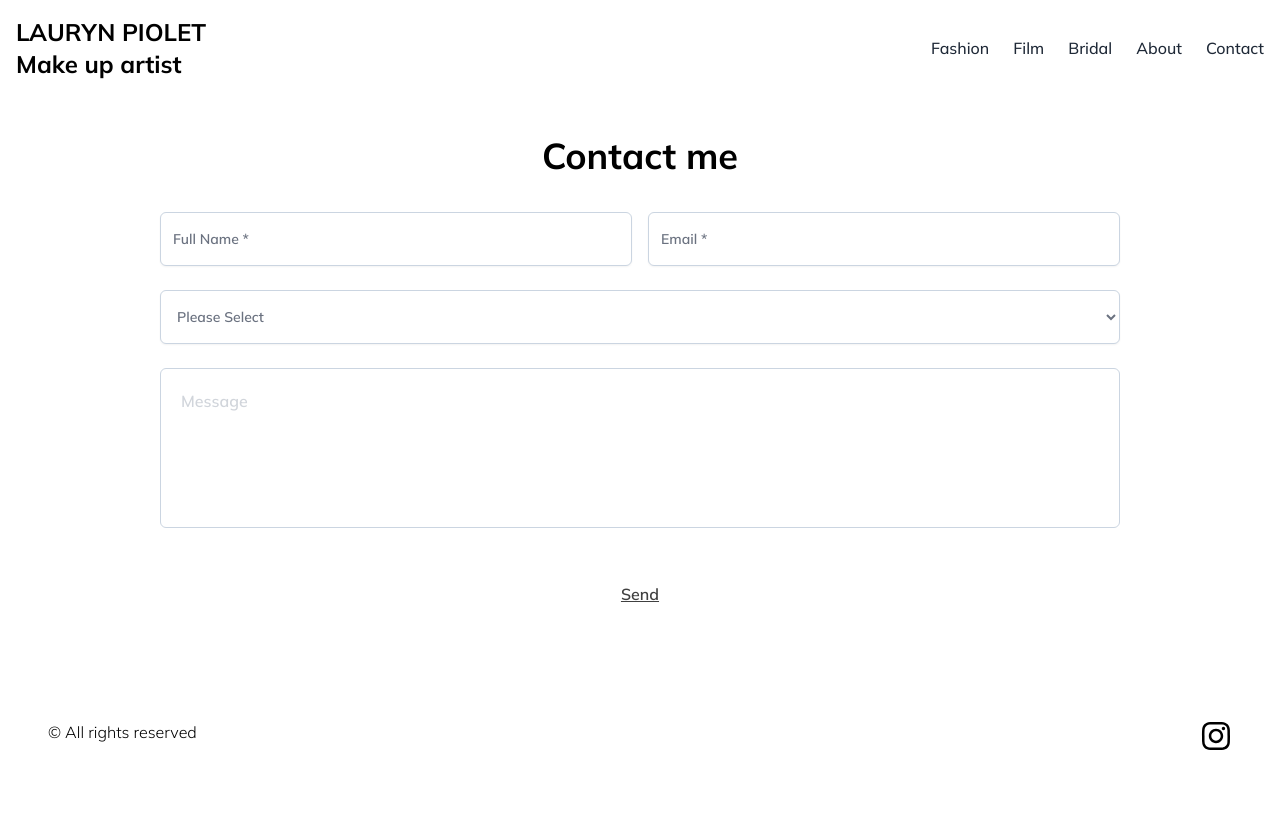
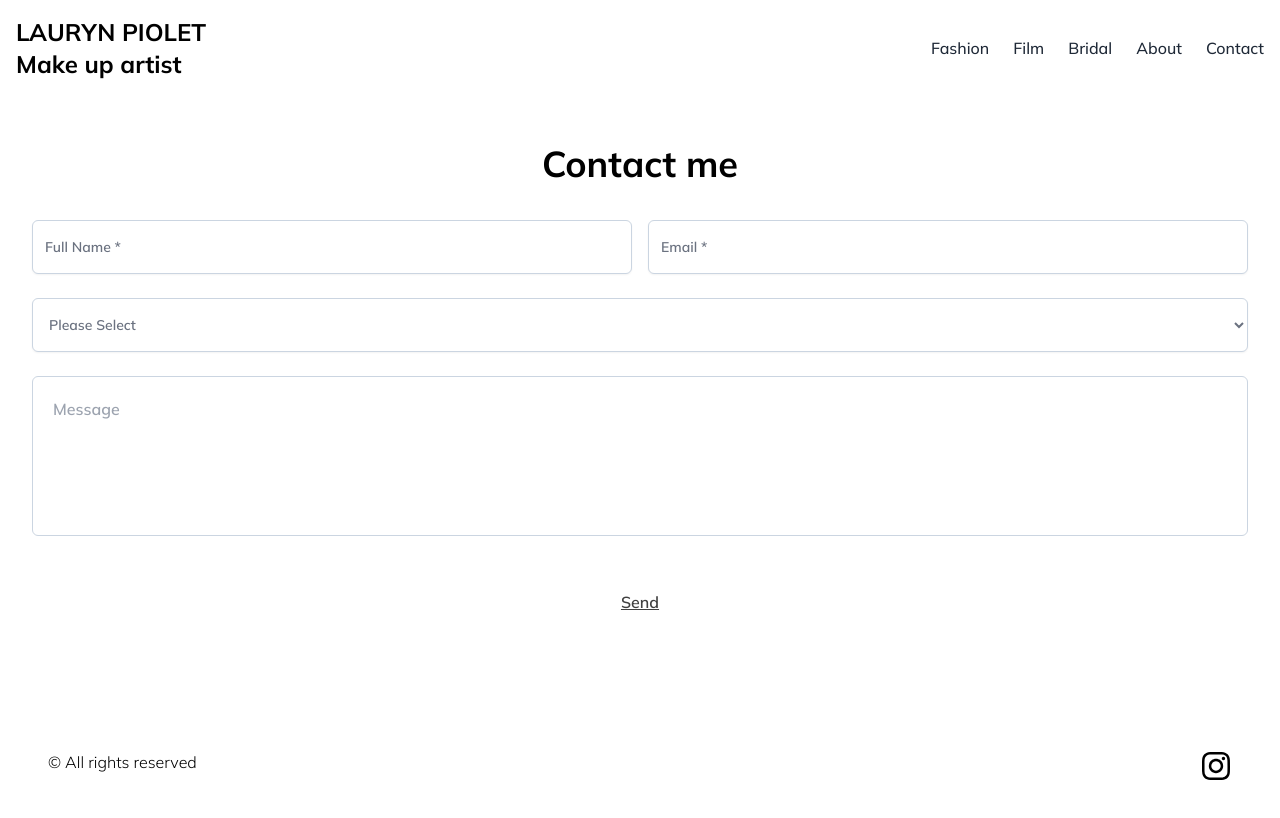
Before and after one commit to ava-hip/lauryn-piolet-mua, an Angular app: page /contact in a window 1280 px wide. Shown: the top 818 px of the page. Built offline with nearby package versions, Linux system fonts and the light colour scheme.

Commit message:
fix: footer style for screen component

```diff
--- a/src/app/about/about.component.html
+++ b/src/app/about/about.component.html
@@ -1,5 +1,5 @@
-<div class="h-full p-52">
+<div class="p-8 sm:p-52">
   <h1 class="text-3xl font-bold">About me</h1>
-  <p>Lorem ipsum dolor sit amet, consectetur adipiscing elit. Donec arcu elit, semper sit amet nisl eu, tristique euismod leo. Orci varius natoque penatibus et magnis dis parturient montes, nascetur ridiculus mus. Suspendisse fermentum odio a consequat gravida. In a elit at lorem tristique pretium. Pellentesque ante nisi, accumsan bibendum suscipit a, ornare vitae velit. Aliquam fermentum sodales mauris a suscipit. Phasellus vel justo finibus, efficitur sapien quis, porttitor nibh.</p>
+  <p class="mt-2">Lorem ipsum dolor sit amet, consectetur adipiscing elit. Donec arcu elit, semper sit amet nisl eu, tristique euismod leo. Orci varius natoque penatibus et magnis dis parturient montes, nascetur ridiculus mus. Suspendisse fermentum odio a consequat gravida. In a elit at lorem tristique pretium. Pellentesque ante nisi, accumsan bibendum suscipit a, ornare vitae velit. Aliquam fermentum sodales mauris a suscipit. Phasellus vel justo finibus, efficitur sapien quis, porttitor nibh.</p>
   <p>Vivamus eu magna id justo congue mattis. Nam tincidunt malesuada mauris vitae pretium. Donec a tincidunt lorem. Phasellus leo nisi, congue vitae elementum sed, malesuada ac erat. Maecenas iaculis mattis urna, eu convallis lectus ornare ut. Lorem ipsum dolor sit amet, consectetur adipiscing elit. Maecenas venenatis eros et arcu congue, sed luctus ex porttitor. Donec finibus neque ac sollicitudin ultricies. Aenean interdum ligula a ipsum viverra cursus.</p>
 </div>
--- a/src/app/app.component.html
+++ b/src/app/app.component.html
@@ -1,3 +1,7 @@
-<app-header class="sticky top-0 z-10"></app-header>
-<router-outlet></router-outlet>
-<app-footer></app-footer>
+<div class="flex flex-col min-h-screen">
+    <app-header class="sticky top-0 z-10"></app-header>
+    <main class="flex-grow flex flex-col justify-center">
+      <router-outlet></router-outlet>
+    </main>
+    <app-footer class="w-full p-12 flex justify-between"></app-footer>
+</div>
--- a/src/app/common/footer/footer.component.html
+++ b/src/app/common/footer/footer.component.html
@@ -1,4 +1,3 @@
-<div class="absolute w-full bottom-0 flex justify-between p-12">
 <p>© All rights reserved</p>
 <div class="flex gap-2">
 <a href="#">
@@ -7,4 +6,3 @@
   </svg>
 </a>
 </div>
-</div>
--- a/src/app/contact/contact.component.html
+++ b/src/app/contact/contact.component.html
@@ -1,19 +1,18 @@
-<div class="h-full">
-<div class="mx-32 mt-10">
+<div class="h-full mx-auto m-12">
   <div class="mt-3 text-center text-4xl font-bold">Contact me</div>
   <form name="contact" method="POST" netlify>
     <div class="p-8">
       <div class="flex flex-wrap sm:flex-nowrap gap-4">
-          <input type="Name" name="name" class="mt-1 block w-full sm:w-1/2 rounded-md border border-slate-300 bg-white px-3 py-4 placeholder-slate-400 shadow-sm placeholder:font-semibold placeholder:text-gray-500  sm:text-sm" placeholder="Full Name *" />
-          <input type="email" name="email" class="mt-1 block w-full sm:w-1/2 rounded-md border border-slate-300 bg-white px-3 py-4 placeholder-slate-400 shadow-sm placeholder:font-semibold placeholder:text-gray-500  sm:text-sm" placeholder="Email *" />
+        <input type="Name" name="name" class="mt-1 block w-full sm:w-1/2 rounded-md border border-slate-300 bg-white px-3 py-4 placeholder-slate-400 shadow-sm placeholder:font-semibold placeholder:text-gray-500 sm:text-sm" placeholder="Full Name *" />
+        <input type="email" name="email" class="mt-1 block w-full sm:w-1/2 rounded-md border border-slate-300 bg-white px-3 py-4 placeholder-slate-400 shadow-sm placeholder:font-semibold placeholder:text-gray-500 sm:text-sm" placeholder="Email *" />
       </div>
       <div class="my-6 flex flex-wrap sm:flex-nowrap gap-4">
         <select name="select" id="select" class="block w-full rounded-md border border-slate-300 bg-white px-3 py-4 font-semibold text-gray-500 shadow-sm sm:text-sm">
-            <option  class="font-semibold text-slate-300">Please Select</option>
+          <option class="font-semibold text-slate-300">Please Select</option>
         </select>
       </div>
       <div class="">
-          <textarea name="textarea" id="text" cols="30" rows="10" class="mb-10 h-40 w-full resize-none rounded-md border border-slate-300 p-5 font-semibold text-gray-300">Message</textarea>
+        <textarea name="textarea" id="text" placeholder="Message" cols="30" rows="10" class="mb-10 h-40 w-full resize-none rounded-md border border-slate-300 p-5 font-semibold text-gray-500"></textarea>
       </div>
       <div class="text-center">
         <button type="submit" class="cursor-pointer px-8 py-2 font-semibold text-neutral-700 underline">Send</button>
@@ -21,4 +20,3 @@
     </div>
   </form>
 </div>
-</div>
--- a/src/app/contact/contact.component.ts
+++ b/src/app/contact/contact.component.ts
@@ -1,10 +1,11 @@
-import { Component } from '@angular/core';
+import { Component, ViewEncapsulation } from '@angular/core';
 
 @Component({
   selector: 'app-contact',
   imports: [],
   templateUrl: './contact.component.html',
-  styleUrl: './contact.component.css'
+  styleUrl: './contact.component.css',
+  encapsulation: ViewEncapsulation.Emulated
 })
 export class ContactComponent {
 
```
Lines whose indentation alone changed are shown as unchanged.
